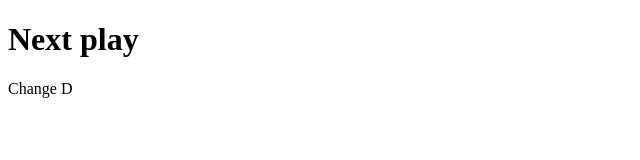
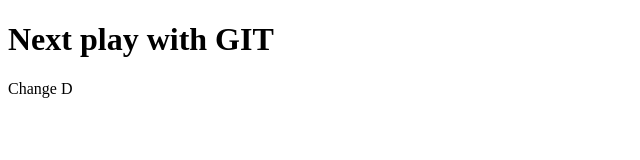
Before and after one commit to rudinandrey/play_with_git, a plain HTML site: page index.html in a window 1280 px wide. Shown: the whole page, without its empty margins (0-640 px from the left). Drawn offline with Linux system fonts and the light colour scheme.

Commit message:
Update index.html

```diff
--- a/index.html
+++ b/index.html
@@ -5,7 +5,7 @@
     <title>Main index file</title>
 </head>
 <body>
-    <h1>Next play</h1>
+    <h1>Next play with GIT</h1>
     <div>Change D</div>
 </body>
 </html>
```
